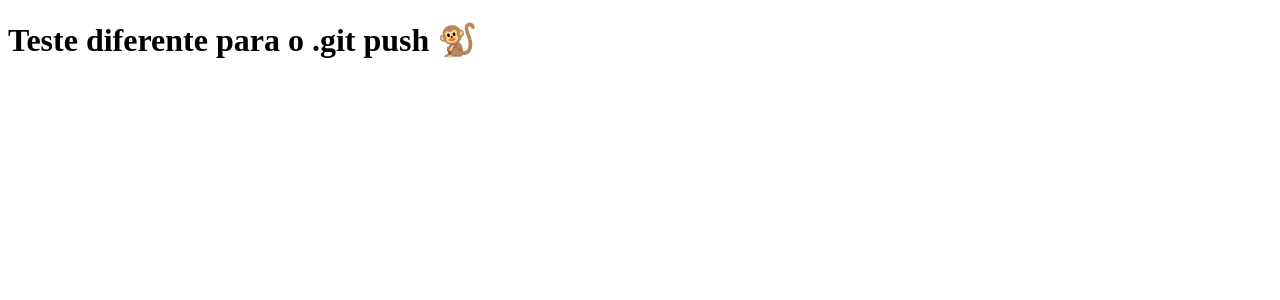
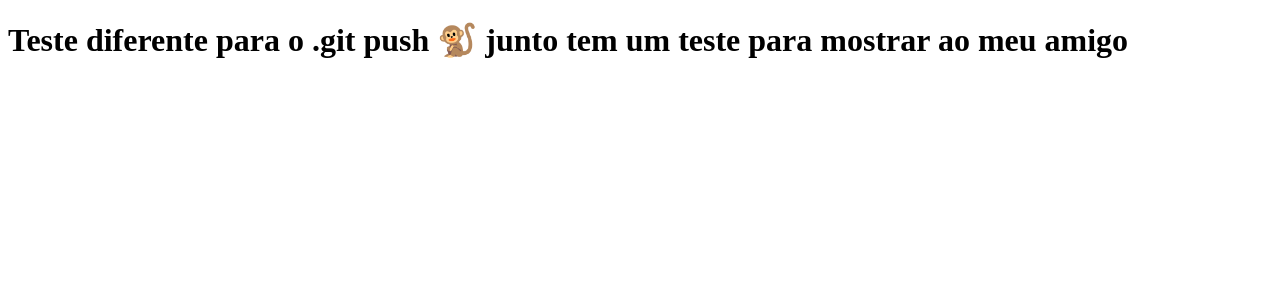
Before and after one commit to matheusnakayama/curso-dev, a Next.js app: page / in a window 1280 px wide. Shown: the top 300 px of the page. Built offline with nearby package versions, Linux system fonts and the light colour scheme.

Commit message:
faz um teste para eu mostrar para meu amigo

```diff
--- a/pages/index.js
+++ b/pages/index.js
@@ -1,5 +1,7 @@
 function Home() {
-    return <h1>Teste diferente para o .git push 🐒</h1>
+    return <h1>Teste diferente para o .git push 🐒
+        junto tem um teste para mostrar ao meu amigo
+    </h1>
 }
 
 export default Home;
```
